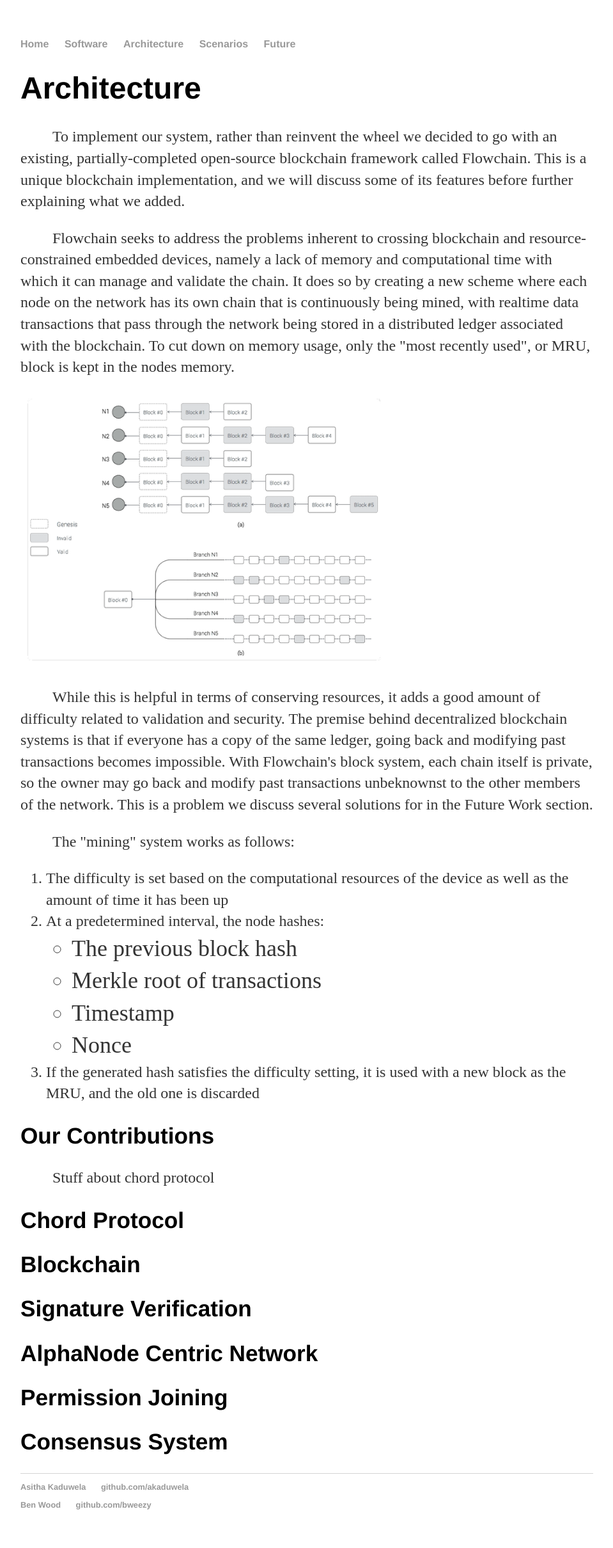
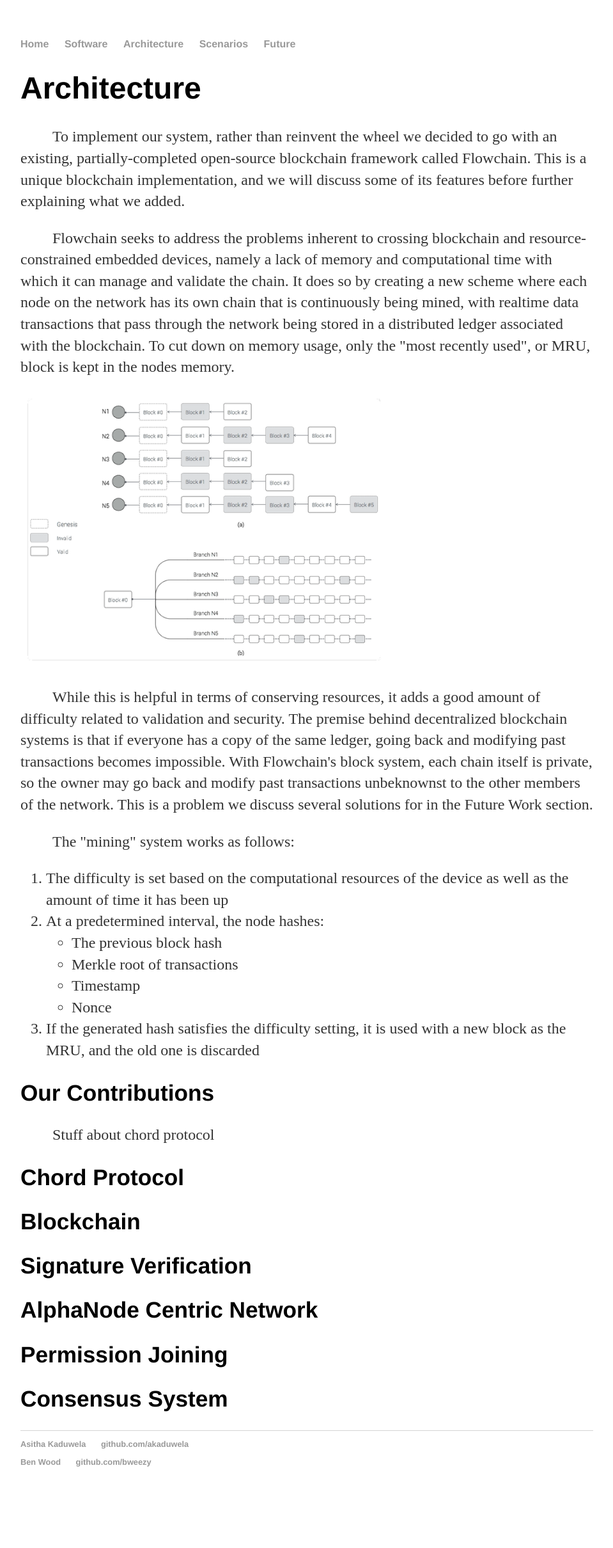
Before and after one commit to UCLA-ECE209AS-2018W/Asitha-Ben, a Jekyll site: the page built from architecture/index.html, in a window 1280 px wide. Shown: the whole page at 64% size, without its empty margins (160-1119 px from the left). Built offline with Jekyll 4.4.1, drawn with Linux system fonts in a browser that asks for light colours; after the commit the page ends 2352 px from its top, so only the background shows below that.

Commit message:
css stuff

```diff
--- a/css/main.css
+++ b/css/main.css
@@ -38,11 +38,6 @@ ol {
     line-height: 1.4em;
     color: #333;
 }
-ol ul {
-    font-size:1.5em;
-    line-height: 1.4em;
-    color: #333;
-}
 
 footer {
     border-top: 1px solid #d5d5d5;
```
